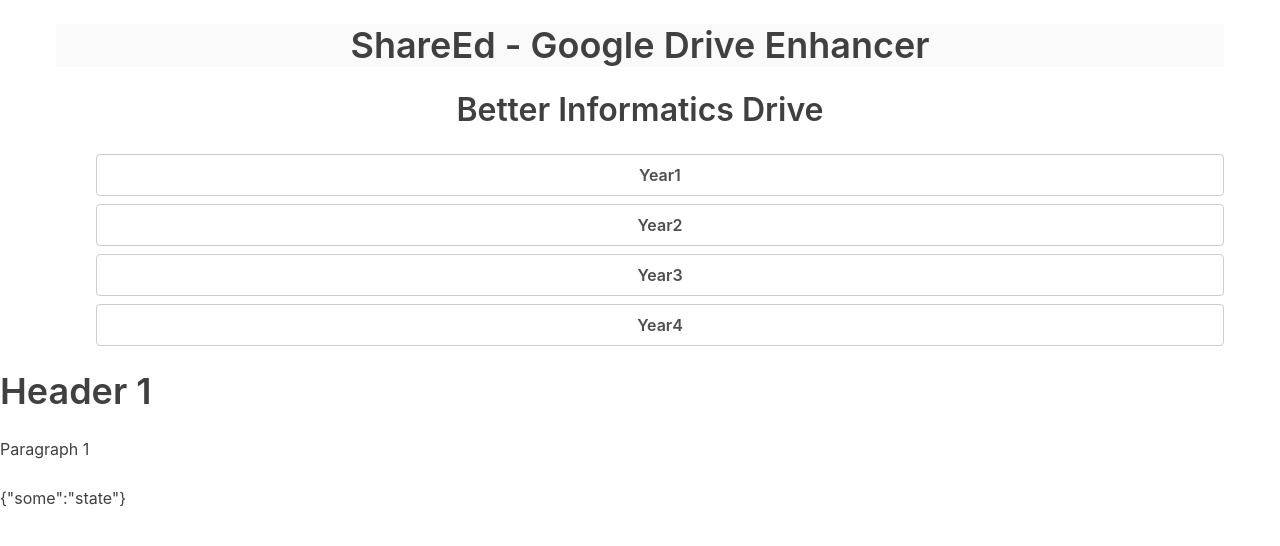
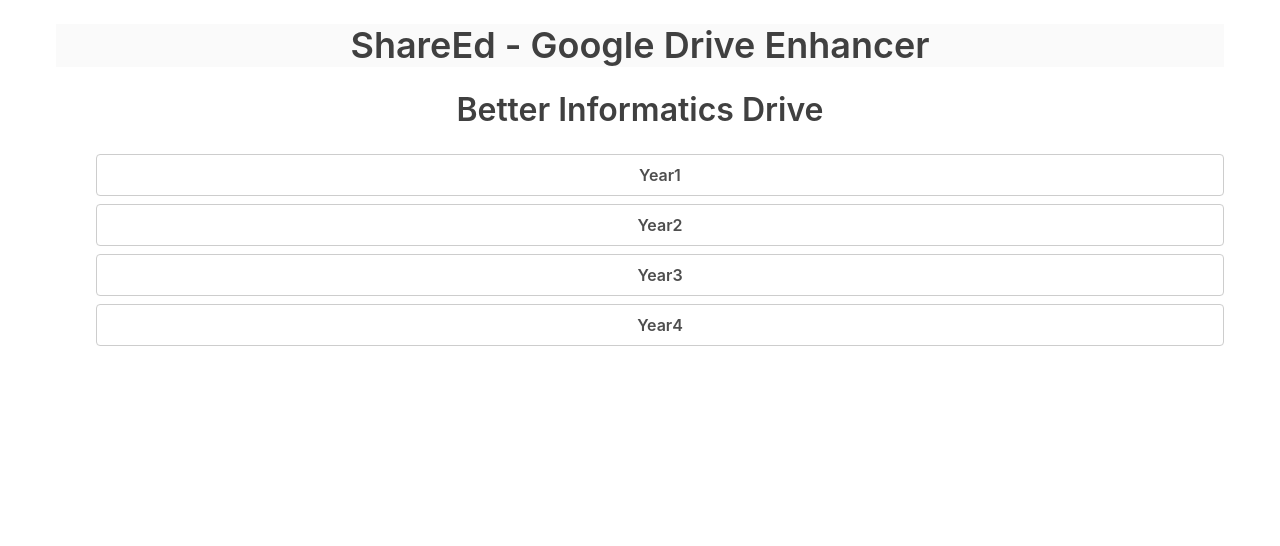
Before and after one commit to ChefYeum/ShareEd, a React app in the folder web/: page / in a window 1280 px wide. Shown: the top 546 px of the page. Built offline with nearby package versions, Linux system fonts and the light colour scheme; no server answers.

Commit message:
removed unnecessary css import

```diff
--- a/web/src/components/App.js
+++ b/web/src/components/App.js
@@ -2,19 +2,18 @@ import React, { Component } from 'react';
 import NavBar from './NavBar';
 import DriveDisplay from './DriveDisplay';
 import DocDisplay from './DocDisplay';
-import '../css/style.css';
 
 class App extends Component {
     state = {
         currentDrive: this.props.currentDrive,
+
     }
 
     render() {
         return (
             <div>
-                <NavBar/>
+                <NavBar></NavBar>
                 <DriveDisplay drive={this.state.currentDrive}/>
-                <DocDisplay/>
             </div>
         );
     }
```
